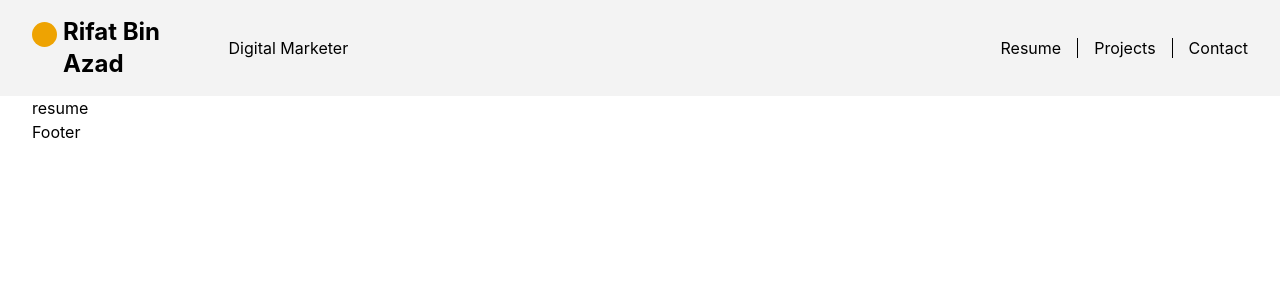
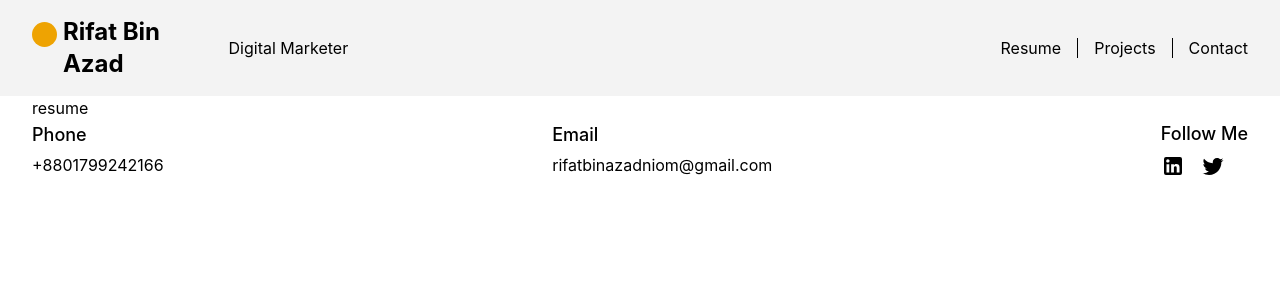
Before and after one commit to Navid101/rifatportfolio, a Next.js app: page /resume in a window 1280 px wide. Shown: the top 300 px of the page. Built offline with nearby package versions, Linux system fonts and the light colour scheme.

Commit message:
footer done

```diff
--- a/components/Footer.jsx
+++ b/components/Footer.jsx
@@ -1,8 +1,35 @@
+import { LinkedIn, Twitter } from '@mui/icons-material'
+
 import React from 'react'
+import FooterItem from './FooterItem'
+import Link from 'next/link'
 
 const Footer = () => {
+    const items = [
+        {
+            title:'Phone',
+            content:'+8801799242166'
+        },
+        {
+            title:'Email',
+            content:'rifatbinazadniom@gmail.com'
+        },
+    ]
   return (
-    <div className='container px-8 m-auto md:space-x-6'>Footer</div>
+    <div className='container px-8 m-auto md:space-x-6'>
+        <div className="flex flex-col space-y-6 md:space-y-0 items-center md:flex-row md:justify-between">
+            {items.map((item,index)=>{
+                return <FooterItem key={index} title={item.title} content={item.content} />
+            })}
+            <div className='flex flex-col space-y-1'>
+                <h1 className='text-lg font-medium text-center'>Follow Me</h1>
+                <div className="flex space-x-4 justify-center md:justify-start">
+                    <Link href="https://www.linkedin.com/in/rifat-bin-azad-910192196/" passHref><a target="_blank"><LinkedIn></LinkedIn></a></Link>
+                    <Link href="https://twitter.com/BinRifa" passHref><a target="_blank"> <Twitter></Twitter> </a></Link>
+                </div>
+            </div>
+        </div>
+    </div>
   )
 }
 
--- /dev/null
+++ b/components/FooterItem.jsx
@@ -0,0 +1,12 @@
+import React from 'react'
+import Link from 'next/link'
+const FooterItem = ({title,content}) => {
+  return (
+    <div className='flex flex-col items-center md:items-start space-y-1'>
+        <h1 className='text-lg font-medium'>{title}</h1>
+        {title==='Email'? <Link href={`mailto:${content}`} passHref><a target="_blank">{content}</a></Link>: <h1>{content}</h1>}
+    </div>
+  )
+}
+
+export default FooterItem
--- a/package.json
+++ b/package.json
@@ -9,6 +9,10 @@
     "lint": "next lint"
   },
   "dependencies": {
+    "@emotion/react": "^11.9.3",
+    "@emotion/styled": "^11.9.3",
+    "@mui/icons-material": "^5.8.4",
+    "@mui/material": "^5.9.0",
     "framer-motion": "^6.4.3",
     "next": "12.2.2",
     "react": "18.2.0",
```
Also changed, not shown: 1 other file (tests, documents, lock files or other folders).
